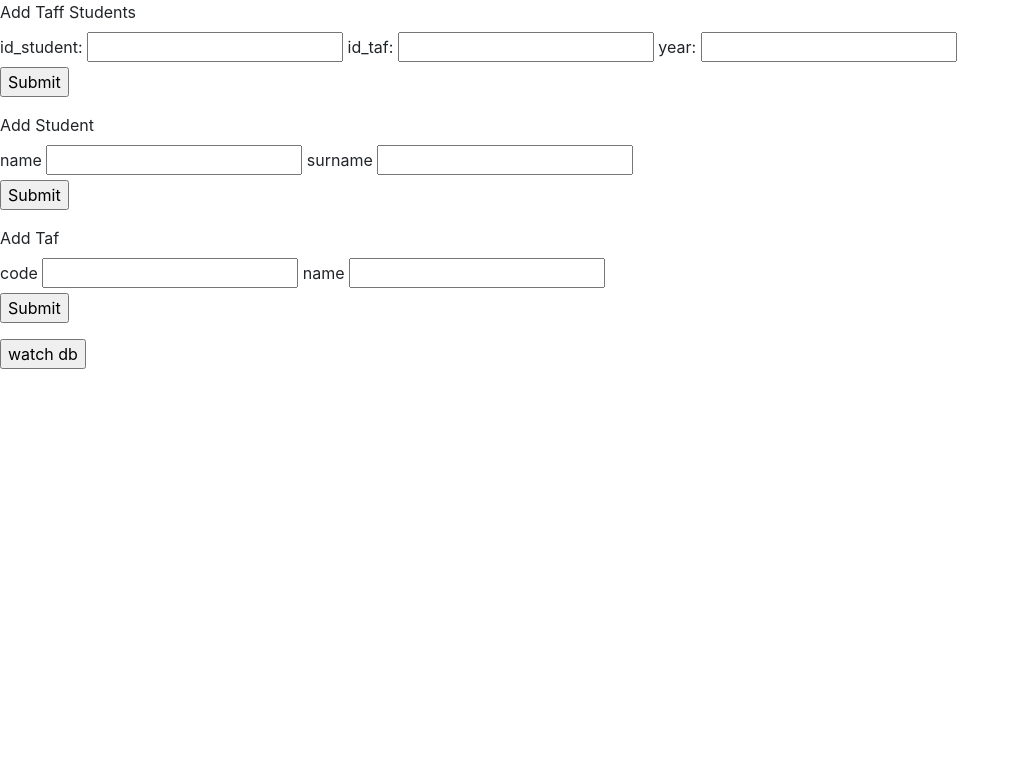
After one commit to gabrielaillet/Projet_scale, a Flask app: template templates/test.jinja2.html in a window 1280 px wide. The commit adds this page. Shown: the top 783 px of the page, without its empty margins (0-1020 px from the left). Run offline with Flask 2, Linux system fonts and the light colour scheme; the template is opened without the code that fills it: values that come from a table or form of the project are taken from there, others are empty; some libraries are stand-ins or nearby versions.

Commit message:
Beaucoup de chose cote db

```diff
--- /dev/null
+++ b/Forms/Forms.py
@@ -0,0 +1,69 @@
+from flask_wtf import FlaskForm
+from wtforms import HiddenField, StringField, SubmitField, IntegerField
+from wtforms.validators import InputRequired, Regexp, Length, ValidationError
+from database.querys.Get import *
+
+
+class StudentForm(FlaskForm):
+    # id used only by update/edit
+    id_field = HiddenField()
+    name = StringField('prenom de eleve', [ InputRequired(),
+        Regexp(r'^[A-Za-z\s\-\']+$', message="Invalid sock name"),
+        Length(min=0, max=25, message="Invalid sock name length")
+        ])
+    surname = StringField('nom de famille de eleve', [ InputRequired(),
+        Regexp(r'^[A-Za-z\s\-\']+$', message="Invalid sock name"),
+        Length(min=0, max=25, message="Invalid sock name length")
+        ])
+    # updated - date - handled in the route function
+    updated = HiddenField()
+    submit = SubmitField('Add/Update Record')
+
+
+class TafForm(FlaskForm):
+    # id used only by update/edit
+    id_field = HiddenField()
+    name = StringField('nom de la taf', [ InputRequired(),
+        Regexp(r'^[A-Za-z\s\-\']+$', message="Invalid sock name"),
+        Length(min=0, max=25, message="Invalid sock name length")
+        ])
+    code = StringField('code de la taf', [ InputRequired(),
+        Regexp(r'^[A-Z\s\*\']+$', message="Invalid sock name"),
+        Length(min=0, max=7, message="Invalid sock name length")
+        ])
+    # updated - date - handled in the route function
+    updated = HiddenField()
+    submit=SubmitField('Add/Update Record')
+
+
+class TafStudentForm(FlaskForm):
+
+    student_id = IntegerField('id student',validators=[InputRequired()])
+    taf_id = StringField('code taf')
+    year = StringField('cod')
+
+    def validate_student_id(self,field):
+        if(getStudentById(field.data)==None):
+            raise ValidationError("violate foreign key rule student id")
+
+    def validate_taf_id(self,field):
+        if(getTafById(field.data)==None):
+            raise ValidationError("violate foreign key rule taf id")
+
+    updated = HiddenField()
+    submit = SubmitField('Add/Update Record')
+
+class classPromForm(FlaskForm):
+    student_id = IntegerField('id student', validators=[InputRequired()])
+    year = StringField('code')
+
+
+class EntrepriseForm(FlaskForm):
+    entreprise_id = HiddenField()
+    year = StringField('code')
+
+class StageForm(FlaskForm):
+    stage_id = HiddenField()
+    student_id = IntegerField('id student',validators=[InputRequired()])
+    entreprise_id = IntegerField('id student',validators=[InputRequired()])
+    description = StringField('code')
--- a/app.py
+++ b/app.py
@@ -1,29 +1,88 @@
+
 import flask
+from flask import render_template
+from sqlalchemy import create_engine
+import sys
+
+
+
+import database.database as db
+from Forms.Forms import *
+from database.querys.Add import *
 from database.models import *
-import datetime
-now = datetime.datetime.now()
-one_hour_ago = now - datetime.timedelta(0, hours=1)
+from database.database import init_database
+from database.querys.Delete import delStudent
+
+
+def populate_database():
+    db.drop_all()
+    db.create_all()
+    Student = student(name="Gabriel", surname="Aillet")
+    Student2 = student(name="Yves", surname="Bernard")
+    Entreprise = entreprise(name="entreprise test")
+    Stage = stage(student_id = 1, entreprise_id = 1, description="lorem ipsum")
+    Stage2 = stage(student_id=2, entreprise_id=1, description="lorem ipsum2")
+    Taf = taf(name="develloppement logiciel",code="DCL")
+    studentTaf = taf_student(student_id=1,taf_id=1,year=2022)
+    studentTaf2 = taf_student(student_id=2, taf_id=2, year=2024)
+
+    db.session.add(Student)
+    db.session.add(Student2)
+    db.session.add(Taf)
+    db.session.add(Stage)
+    db.session.add(Stage2)
+    db.session.add(Entreprise)
+    db.session.commit()
+    db.session.add(studentTaf)
+    db.session.add(studentTaf2)
+    db.session.commit()
+
+
+
 
 
 app = flask.Flask(__name__)
-app.config["SQLALCHEMY_DATABASE_URI"] = "sqlite:///C:\\Users\\Yves\\Desktop\\WEB\\Projet_scale\\database\\database.db"
+app.config["SECRET_KEY"] = "secret_key1234"
+app.config["SQLALCHEMY_DATABASE_URI"] = "sqlite:///C:\\Users\\DELL\\Downloads\\ue_web_example-tp_relations_flask\\database\\database.db"
 app.config["SQLALCHEMY_TRACK_MODIFICATIONS"] = False
-app.config["SECRET_KEY"] = "secret_key1234"
+engine = create_engine("sqlite:///C:\\Users\\DELL\\Downloads\\ue_web_example-tp_relations_flask\\database\\database.db', connect_args={'foreign_keys': True})")
+
+db.init_app(app) # (1) flask prend en compte la base de donnee
+with app.test_request_context(): # (2) bloc execute a l'initialisation de Flask
+    init_database()
+    populate_database()
 
 
-db.init_app(app)
-
-with app.test_request_context():
-    db.create_all()
+@app.route("/s",methods=["GET", "POST"])
+def add_record():
+    formStudent = StudentForm()
+    formTaf = TafForm()
+    formTafStudent = TafStudentForm()
 
 
-# @app.route("/clean")
-def clean():
-    db.drop_all()
-    db.create_all()
-    return "Cleaned!"
+    if formTafStudent.validate_on_submit():
+        addTafStudent(formTafStudent)
+        return flask.redirect("/")
+    if(formStudent.validate_on_submit()):
+        addStudent(formStudent)
+        return flask.redirect("/")
+    if(formTaf.validate_on_submit()):
+        addTaf(formTaf)
+        return flask.redirect("/")
+    return render_template('test.jinja2.html',formTaf=formTaf,formStudent=formStudent ,formTafStudent=formTafStudent)
 
 
 
+
+
+@app.route("/",methods=["GET", "POST"])
+def clean():
+
+    Student = student.query.all()
+    Taf = taf.query.all()
+    TafStudent = taf_student.query.all()
+    return render_template('index.jinja2', Students=Student,Taf=Taf,TafStudent=TafStudent)
+
+
 if __name__ == '__main__':
-    app.run(debug=True)
+    app.run()
--- a/path.txt
+++ b/path.txt
@@ -1 +1,2 @@
 YVES : "sqlite:///C:\\Users\\Yves\\Desktop\\WEB\\Projet_scale\\database\\database.db"
+GABRIEL :"sqlite:///C:\\Users\\DELL\\Downloads\\ue_web_example-tp_relations_flask\\database\\database.db"
--- /dev/null
+++ b/templates/test.jinja2.html
@@ -0,0 +1,47 @@
+
+<html><head><link rel="stylesheet" href="https://stackpath.bootstrapcdn.com/bootstrap/4.3.1/css/bootstrap.min.css" integrity="sha384-ggOyR0iXCbMQv3Xipma34MD+dH/1fQ784/j6cY/iJTQUOhcWr7x9JvoRxT2MZw1T" crossorigin="anonymous">
+</head>
+<body>
+<form action="{{url_for("add_record")}}" method="post">
+    <label>Add Taff Students </label>
+    {{ formTafStudent.hidden_tag() }}
+    <div>
+    <label for="year">id_student: </label>
+        {{ formTafStudent.student_id }}
+        <label for="year">id_taf: </label>
+        {{ formTafStudent.taf_id }}
+        <label for="year">year: </label>
+        {{ formTafStudent.year }}
+  </div>
+    <input type="submit">
+</form>
+
+<form action="{{url_for("add_record")}}" method="post">
+    <label>Add Student </label>
+    {{ formStudent.hidden_tag() }}
+    <div>
+    <label for="year">name</label>
+        {{ formStudent.name }}
+        <label for="year">surname</label>
+        {{ formStudent.surname }}
+  </div>
+    <input type="submit">
+</form>
+
+<form action="{{url_for("add_record")}}" method="post">
+    <label>Add Taf </label>
+    {{ formTaf.hidden_tag() }}
+    <div>
+    <label for="year">code </label>
+        {{ formTaf.code }}
+        <label for="year">name  </label>
+        {{formTaf.name }}
+  </div>
+    <input type="submit">
+</form>
+<form action={{url_for("clean")}}>
+            <input type="submit" value="watch db" />
+        </form>
+</body>
+</body>
+</html>
```
Also changed, not shown: database/models.py (+22 -8 lines), database/querys/Add.py (added, +30 -0 lines), database/querys/Delete.py (added, +32 -0 lines), database/querys/Get.py (added, +56 -0 lines), templates/index.jinja2 (+13 -13 lines), database/database.db, database/database.py (line endings or trailing spaces).
